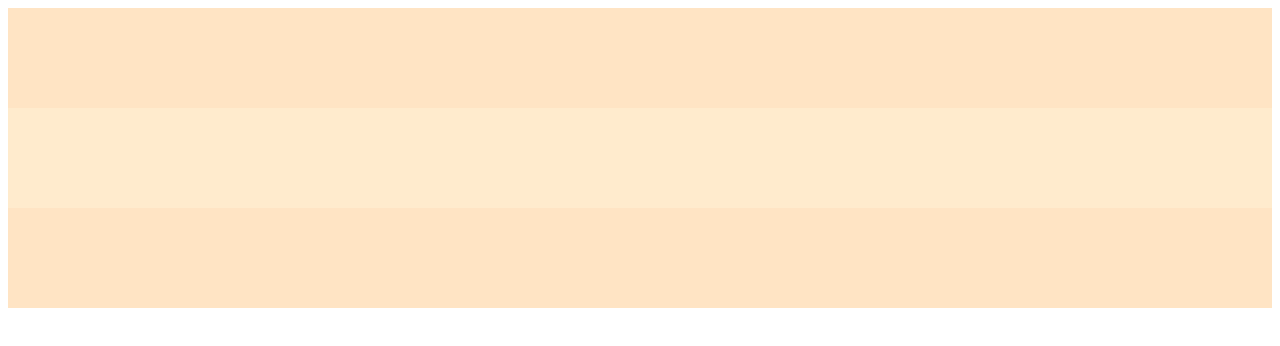
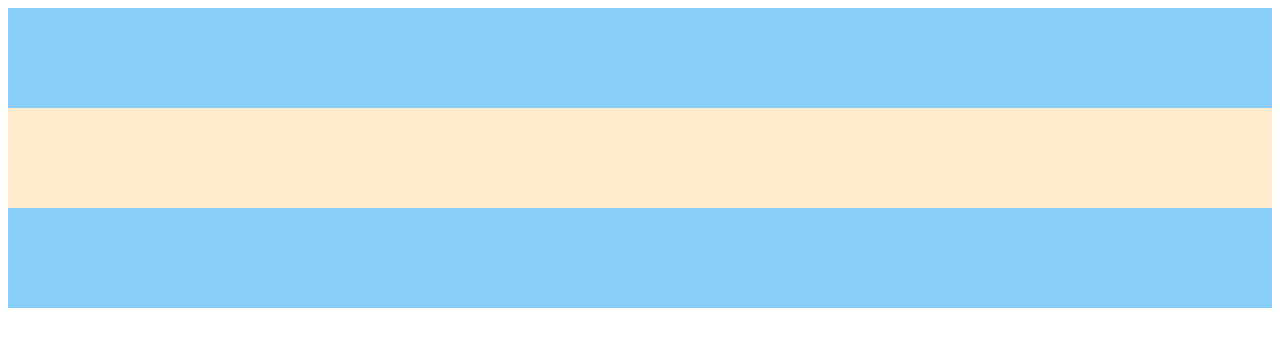
Before and after one commit to NishiAicchi/test, a plain HTML site: page index.html in a window 1280 px wide. Drawn offline with Linux system fonts and the light colour scheme.

Commit message:
segundo commit

```diff
--- a/css/main.css
+++ b/css/main.css
@@ -3,7 +3,7 @@ div {
 }
 
 .yellow {
-  background-color: #ffe4c4
+  background-color: #87cefa
 }
 
 .black {
```
